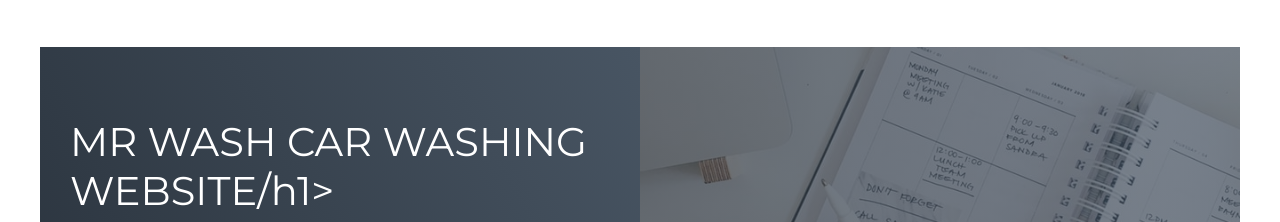
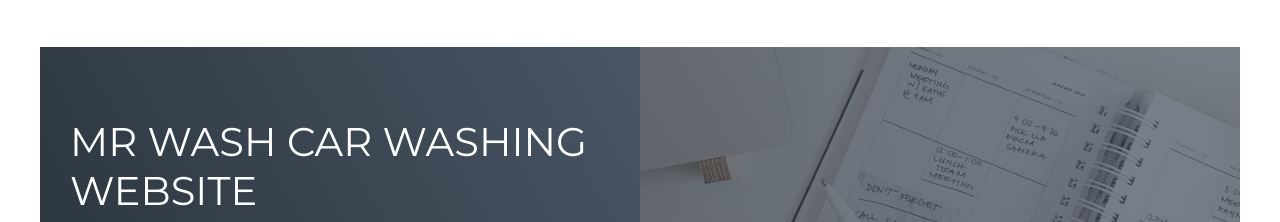
Before and after one commit to muskankhan0786/Port, a plain HTML site: page index.html in a window 1280 px wide. Shown: the part 1869-2091 px from the top of the page. Drawn offline with Linux system fonts and the light colour scheme; files whose address does not match are found by name.

Commit message:
Update index.html

```diff
--- a/index.html
+++ b/index.html
@@ -95,7 +95,7 @@
       <div class="all-projects">
         <div class="project-item">
           <div class="project-info">
-            <h1>MR WASH CAR WASHING WEBSITE/h1>
+            <h1>MR WASH CAR WASHING WEBSITE</h1>
             <h2>Project 1</h2>
             <p>Mr Wash is a CRM system for car wash business owner. It help user's to
 easily manage their client base with 100% privacy protection.
```
